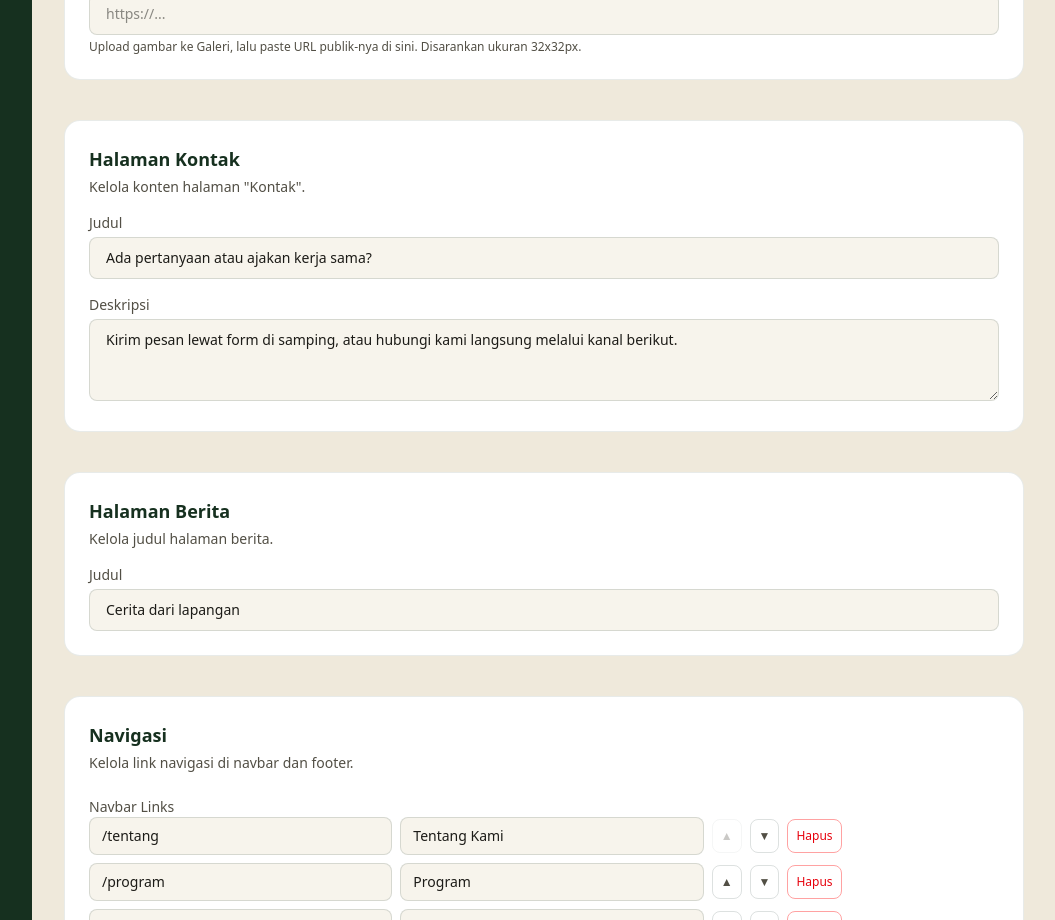
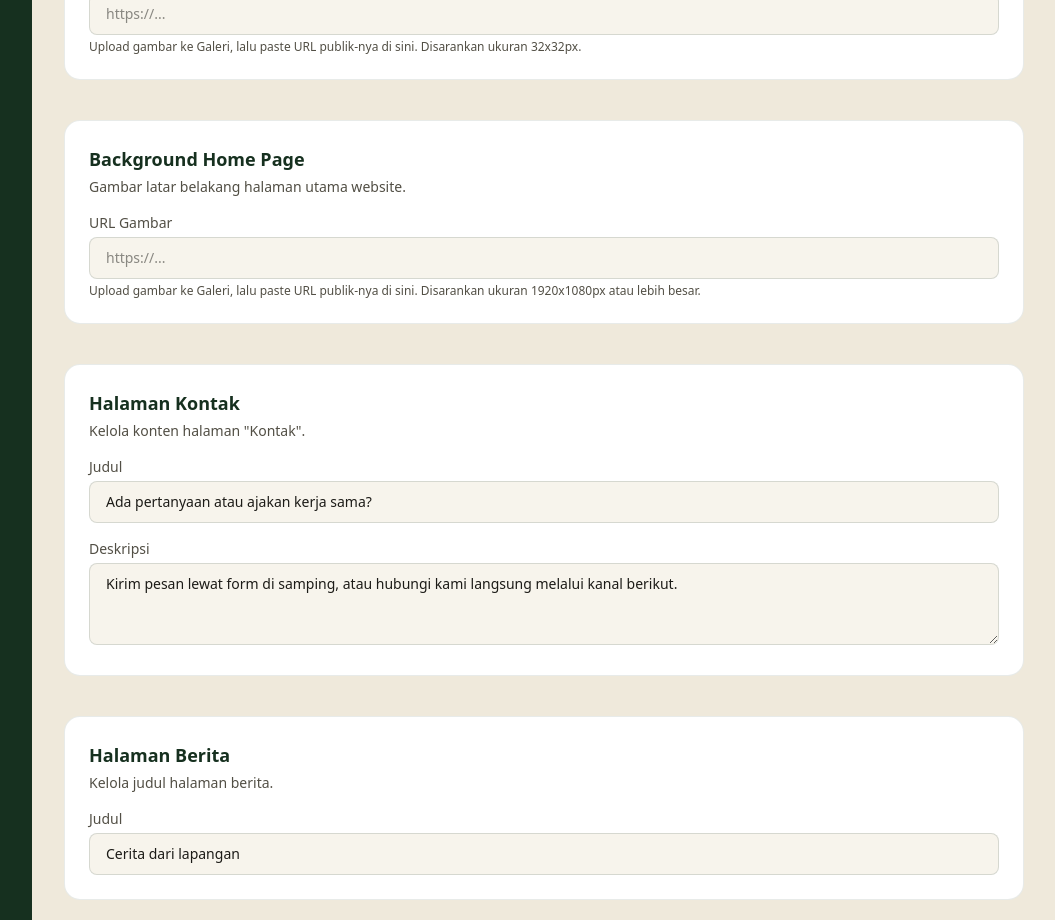
Before and after one commit to FelsxChillboy/PMII-PR-Teknik, a Next.js app: page /admin/settings in a window 1280 px wide. Shown: the part 1980-2900 px from the top of the page, without its empty margins (224-1279 px from the left). Built offline with nearby package versions, Linux system fonts and the light colour scheme; no server answers; the database is empty.

Commit message:
feat: background home page editable dari admin panel

```diff
--- a/src/app/admin/settings/page.tsx
+++ b/src/app/admin/settings/page.tsx
@@ -267,6 +267,38 @@ export default async function AdminSettingsPage() {
           </div>
         </section>
 
+        {/* Background Home Page */}
+        <section className="rounded-2xl border border-forest-800/10 bg-white p-6">
+          <h2 className="font-display text-lg font-semibold text-forest-900">
+            Background Home Page
+          </h2>
+          <p className="mt-1 text-sm text-ink-soft">
+            Gambar latar belakang halaman utama website.
+          </p>
+          <div className="mt-4">
+            <label className="block text-sm font-medium text-ink-soft">
+              URL Gambar
+            </label>
+            <input
+              name="home_bg_url"
+              defaultValue={settings.home_bg_url}
+              placeholder="https://..."
+              className="mt-1 w-full rounded-lg border border-forest-800/15 bg-paper px-4 py-2.5 text-sm"
+            />
+            <p className="mt-1 text-xs text-ink-soft">
+              Upload gambar ke Galeri, lalu paste URL publik-nya di sini.
+              Disarankan ukuran 1920x1080px atau lebih besar.
+            </p>
+            {settings.home_bg_url && (
+              <img
+                src={settings.home_bg_url}
+                alt="Preview"
+                className="mt-3 h-32 w-full rounded-lg object-cover"
+              />
+            )}
+          </div>
+        </section>
+
         {/* Halaman Kontak */}
         <section className="rounded-2xl border border-forest-800/10 bg-white p-6">
           <h2 className="font-display text-lg font-semibold text-forest-900">
--- a/src/app/page.tsx
+++ b/src/app/page.tsx
@@ -11,7 +11,21 @@ export default async function BeritaListPage() {
     .order("created_at", { ascending: false });
 
   return (
-    <div className="mx-auto max-w-4xl px-6 py-20">
+    <div
+      className="mx-auto max-w-4xl px-6 py-20"
+      style={
+        settings.home_bg_url
+          ? {
+              backgroundImage: `url(${settings.home_bg_url})`,
+              backgroundSize: "cover",
+              backgroundPosition: "center",
+              backgroundRepeat: "no-repeat",
+              minHeight: "100vh",
+            }
+          : undefined
+      }
+    >
+      <div className={settings.home_bg_url ? "rounded-2xl bg-paper/80 p-8 backdrop-blur-sm" : ""}>
         <p className="font-mono text-xs uppercase tracking-widest text-clay-500">
           Berita
         </p>
@@ -52,5 +66,6 @@ export default async function BeritaListPage() {
           </div>
         )}
       </div>
+    </div>
   );
 }
--- a/src/lib/admin-actions.ts
+++ b/src/lib/admin-actions.ts
@@ -186,6 +186,7 @@ export async function updateSettings(formData: FormData) {
     "contact_heading",
     "contact_description",
     "berita_heading",
+    "home_bg_url",
     "nav_links",
     "footer_links",
   ];
--- a/src/lib/supabase/server.ts
+++ b/src/lib/supabase/server.ts
@@ -31,6 +31,7 @@ const DEFAULT_SETTINGS: Record<string, string> = {
     '[{"href":"/tentang","label":"Tentang Kami"},{"href":"/program","label":"Program"},{"href":"/berita","label":"Berita"},{"href":"/galeri","label":"Galeri"},{"href":"/kontak","label":"Kontak"}]',
   footer_links:
     '[{"href":"/tentang","label":"Tentang Kami"},{"href":"/program","label":"Program"},{"href":"/berita","label":"Berita"}]',
+  home_bg_url: "",
 };
 
 export async function getSettings(): Promise<Record<string, string>> {
```
Lines whose indentation alone changed are shown as unchanged.
